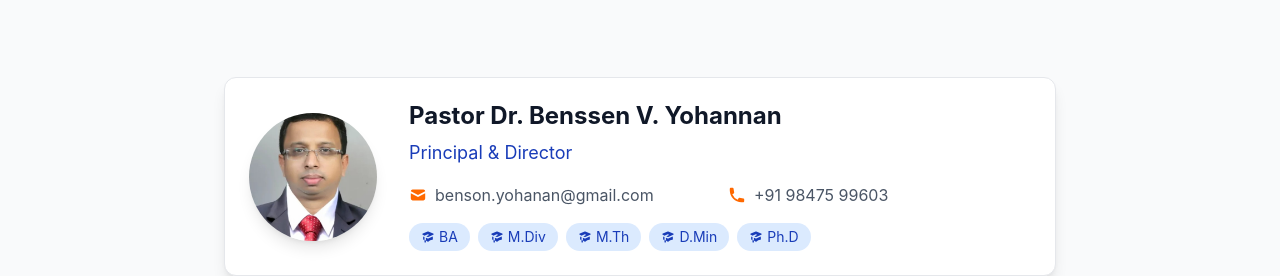
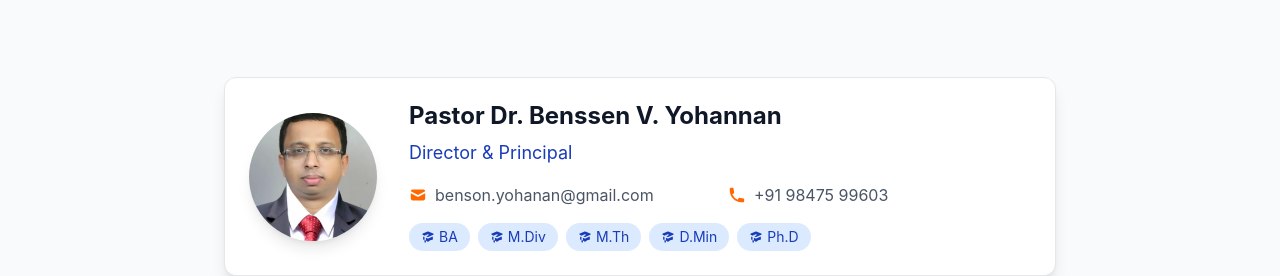
Before and after one commit to dtsthiruvalla/Doulos-Theological-Seimnary, a React (Vite) app: page / in a window 1280 px wide. Shown: the part 4220-4496 px from the top of the page. Built offline with nearby package versions, Linux system fonts and the light colour scheme.

Commit message:
fix: Update position title for Principal in teamData

```diff
--- a/src/constants/index.js
+++ b/src/constants/index.js
@@ -81,7 +81,7 @@
 export const teamData = {
   principal: {
     name: "Pastor Dr. Benssen V. Yohannan",
-    position: "Principal & Director",
+    position: "Director & Principal",
     email: "benson.yohanan@gmail.com",
     phone: "+91 98475 99603",
     qualifications: ["BA", "M.Div", "M.Th", "D.Min", "Ph.D"],
```
